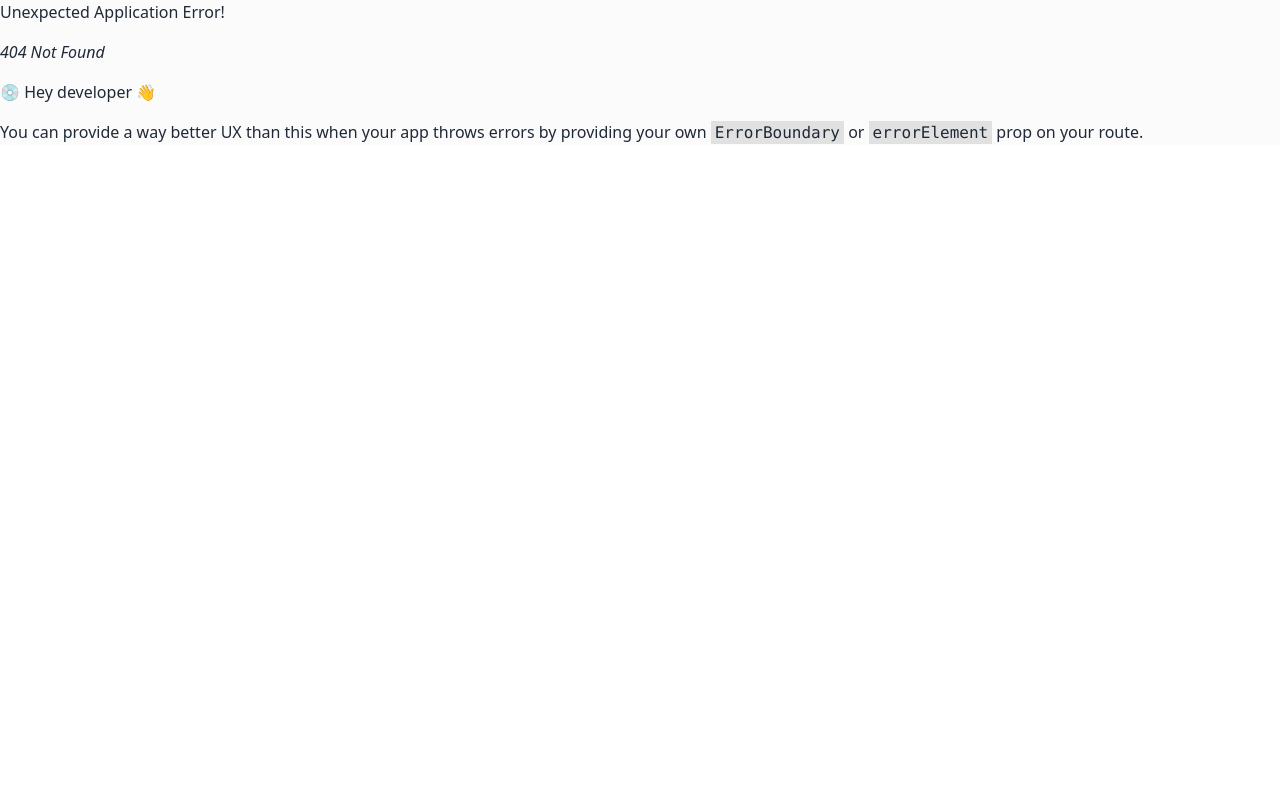
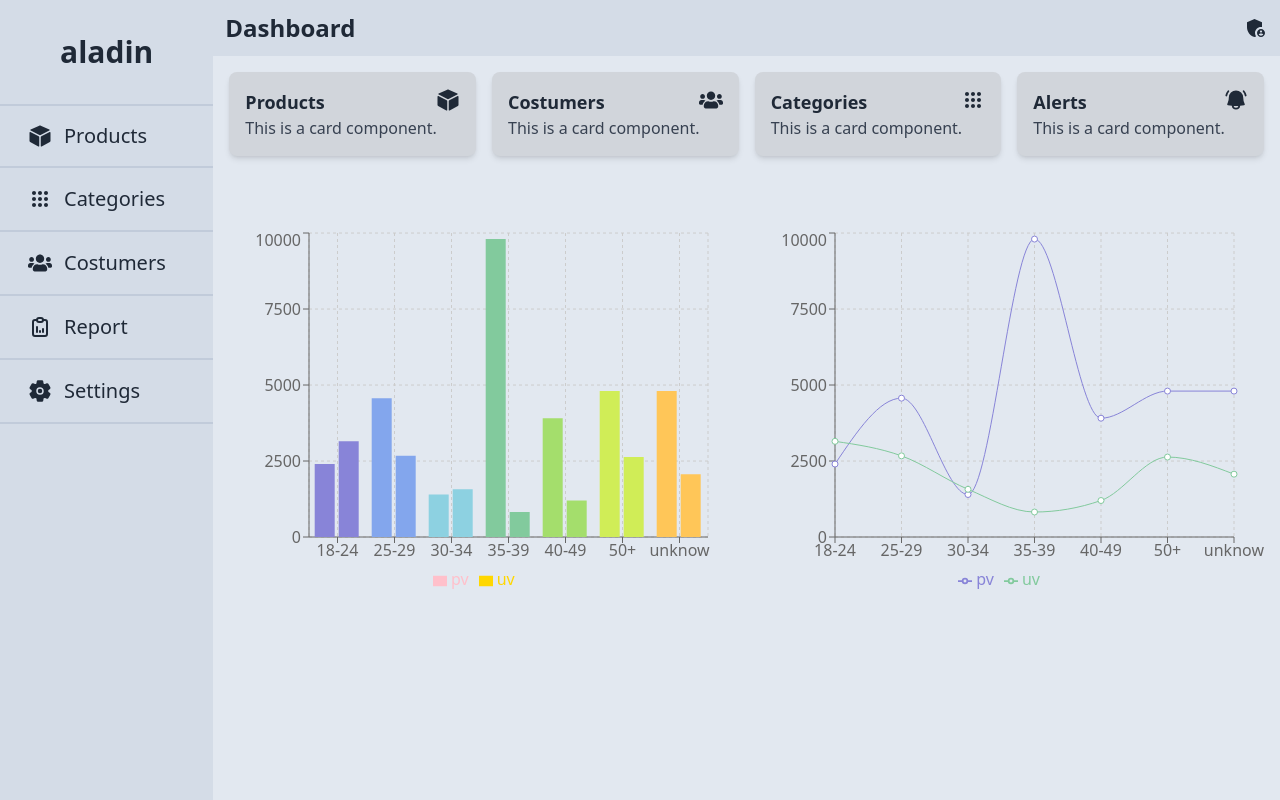
Before and after one commit to KanhaiyaPandey/aladdin_dashboard, a React (Vite) app: page / in a window 1280 px wide. Before the commit this address had no page. Built offline with nearby package versions, Linux system fonts and the light colour scheme.

Commit message:
creating graph

```diff
--- a/src/App.jsx
+++ b/src/App.jsx
@@ -26,7 +26,7 @@ const router = createBrowserRouter([
     element: <AllProducts/>
   },
   {
-    path: "/dashboard",
+    path: "/",
     element: <Dashboard/>
   }
 
--- a/src/components/dashboardCompos/Cards.jsx
+++ b/src/components/dashboardCompos/Cards.jsx
@@ -1,56 +1,54 @@
-import React from 'react'
+import React from "react";
 import { IoMdCube } from "react-icons/io";
 import { CgMenuGridO } from "react-icons/cg";
 import { FaUsers } from "react-icons/fa";
 import { HiMiniBellAlert } from "react-icons/hi2";
-import { MdAdminPanelSettings } from 'react-icons/md';
-import Graphs from './Graphs';
+import { MdAdminPanelSettings } from "react-icons/md";
+import Graphs from "./Graphs";
 
 const Cards = () => {
   return (
+    <div className="flex flex-col flex-1 ">
 
-    <>
-
-    <div className="flex flex-col flex-1 ">
+      <header className="flex justify-between bg-slate-300/60 items-center pr-3 ">
         <h1 className="font-bold  text-2xl p-3">Dashboard </h1>
-    {/* <header className='flex justify-between items-center  '>
-         <MdAdminPanelSettings className='h-6 w-6' /> *
-
+        <MdAdminPanelSettings className="h-6 w-6 " />
       </header>
-         */}
 
       <div className="grid grid-cols-1 md:grid-cols-2  lg:grid-cols-4 gap-4 p-4">
         <div className="bg-gray-300 shadow-md rounded-lg w-full h-auto p-4">
           <div className="flex justify-between">
-              <h3 className="text-lg font-bold"> Products</h3> <IoMdCube className=" w-6 h-6" />
+            <h3 className="text-lg font-bold"> Products</h3>{" "}
+            <IoMdCube className=" w-6 h-6" />
           </div>
           <p className="text-gray-700">This is a card component.</p>
         </div>
         <div className="bg-gray-300 shadow-md rounded-lg w-full h-auto p-4">
           <div className="flex justify-between">
-              <h3 className="text-lg font-bold"> Costumers</h3> <FaUsers className=" w-6 h-6" />
+            <h3 className="text-lg font-bold"> Costumers</h3>{" "}
+            <FaUsers className=" w-6 h-6" />
           </div>
           <p className="text-gray-700">This is a card component.</p>
         </div>
         <div className="bg-gray-300 shadow-md rounded-lg w-full h-auto p-4">
           <div className="flex justify-between">
-              <h3 className="text-lg font-bold"> Categories</h3> <CgMenuGridO className=" w-6 h-6" />
+            <h3 className="text-lg font-bold"> Categories</h3>{" "}
+            <CgMenuGridO className=" w-6 h-6" />
           </div>
           <p className="text-gray-700">This is a card component.</p>
         </div>
         <div className="bg-gray-300 shadow-md rounded-lg  h-auto p-4">
           <div className="flex justify-between">
-              <h3 className="text-lg font-bold"> Alerts</h3> <HiMiniBellAlert  className=" w-6 h-6" />
+            <h3 className="text-lg font-bold"> Alerts</h3>{" "}
+            <HiMiniBellAlert className=" w-6 h-6" />
           </div>
           <p className="text-gray-700">This is a card component.</p>
         </div>
-
       </div>
 
-      <Graphs/>
+      <Graphs />
     </div>
-    </>
-  )
-}
+  );
+};
 
-export default Cards
+export default Cards;
--- a/src/components/dashboardCompos/Graphs.jsx
+++ b/src/components/dashboardCompos/Graphs.jsx
@@ -1,12 +1,124 @@
-import React from 'react'
+import React from "react";
+import {
+  BarChart,
+  Bar,
+  Rectangle,
+  XAxis,
+  YAxis,
+  CartesianGrid,
+  Tooltip,
+  Legend,
+  ResponsiveContainer,
+  LineChart,
+  Line,
+} from "recharts";
 
 const Graphs = () => {
+  const data = [
+    {
+      name: "18-24",
+      uv: 3147,
+      pv: 2400,
+      fill: "#8884d8",
+    },
+    {
+      name: "25-29",
+      uv: 2669,
+      pv: 4567,
+      fill: "#83a6ed",
+    },
+    {
+      name: "30-34",
+      uv: 1569,
+      pv: 1398,
+      fill: "#8dd1e1",
+    },
+    {
+      name: "35-39",
+      uv: 822,
+      pv: 9800,
+      fill: "#82ca9d",
+    },
+    {
+      name: "40-49",
+      uv: 1200,
+      pv: 3908,
+      fill: "#a4de6c",
+    },
+    {
+      name: "50+",
+      uv: 2630,
+      pv: 4800,
+      fill: "#d0ed57",
+    },
+    {
+      name: "unknow",
+      uv: 2067,
+      pv: 4800,
+      fill: "#ffc658",
+    },
+  ];
+
   return (
-    <div className="">
+    <main className="grid grid-cols-1 md:grid-cols-1  lg:grid-cols-2 mt-10 gap-4 w-full h-1/2 p-4 ">
+      <ResponsiveContainer width="100%" height="100%">
+        <BarChart
+          width={500}
+          height={300}
+          data={data}
+          margin={{
+            top: 5,
+            right: 30,
+            left: 20,
+            bottom: 5,
+          }}
+        >
+          <CartesianGrid strokeDasharray="3 3" />
+          <XAxis dataKey="name" />
+          <YAxis />
+          <Tooltip />
+          <Legend />
+          <Bar
+            dataKey="pv"
+            fill="pink"
+            activeBar={<Rectangle fill="pink" stroke="blue" />}
+          />
+          <Bar
+            dataKey="uv"
+            fill="gold"
+            activeBar={<Rectangle fill="gold" stroke="purple" />}
+          />
+        </BarChart>
+      </ResponsiveContainer>
 
+      <ResponsiveContainer width="100%" height="100%">
+        <LineChart
+          width={500}
+          height={300}
+          data={data}
+          margin={{
+            top: 5,
+            right: 30,
+            left: 20,
+            bottom: 5,
+          }}
+        >
+          <CartesianGrid strokeDasharray="3 3" />
+          <XAxis dataKey="name" />
+          <YAxis />
+          <Tooltip />
+          <Legend />
+          <Line
+            type="monotone"
+            dataKey="pv"
+            stroke="#8884d8"
+            activeDot={{ r: 8 }}
+          />
+          <Line type="monotone" dataKey="uv" stroke="#82ca9d" />
+        </LineChart>
+      </ResponsiveContainer>
+    </main>
+  );
+};
 
-    </div>
-  )
-}
-
-export default Graphs
+export default Graphs;
--- a/src/components/dashboardCompos/Sidebar.jsx
+++ b/src/components/dashboardCompos/Sidebar.jsx
@@ -9,7 +9,7 @@ import { Link } from "react-router-dom";
 const Sidebar = () => {
   return (
     <>
-      <main className="lg:block hidden  h-screen  flex-col  bg-slate-300 w-1/6">
+      <main className="lg:block hidden  h-screen  flex-col  bg-slate-300/60 w-1/6">
         <h1 className="font-extrabold grid h-16 m-5 items-center justify-center text-3xl">
           aladin
         </h1>
--- a/src/pages/Dashboard.jsx
+++ b/src/pages/Dashboard.jsx
@@ -6,7 +6,7 @@ import Graphs from "../components/dashboardCompos/Graphs";
 const Dashboard = () => {
   return (
     <main>
-      <div className="flex">
+      <div className="flex bg-slate-200">
         <Sidebar />
         <Cards />
         {/* <Graphs /> */}
```
Lines whose indentation alone changed are shown as unchanged.
